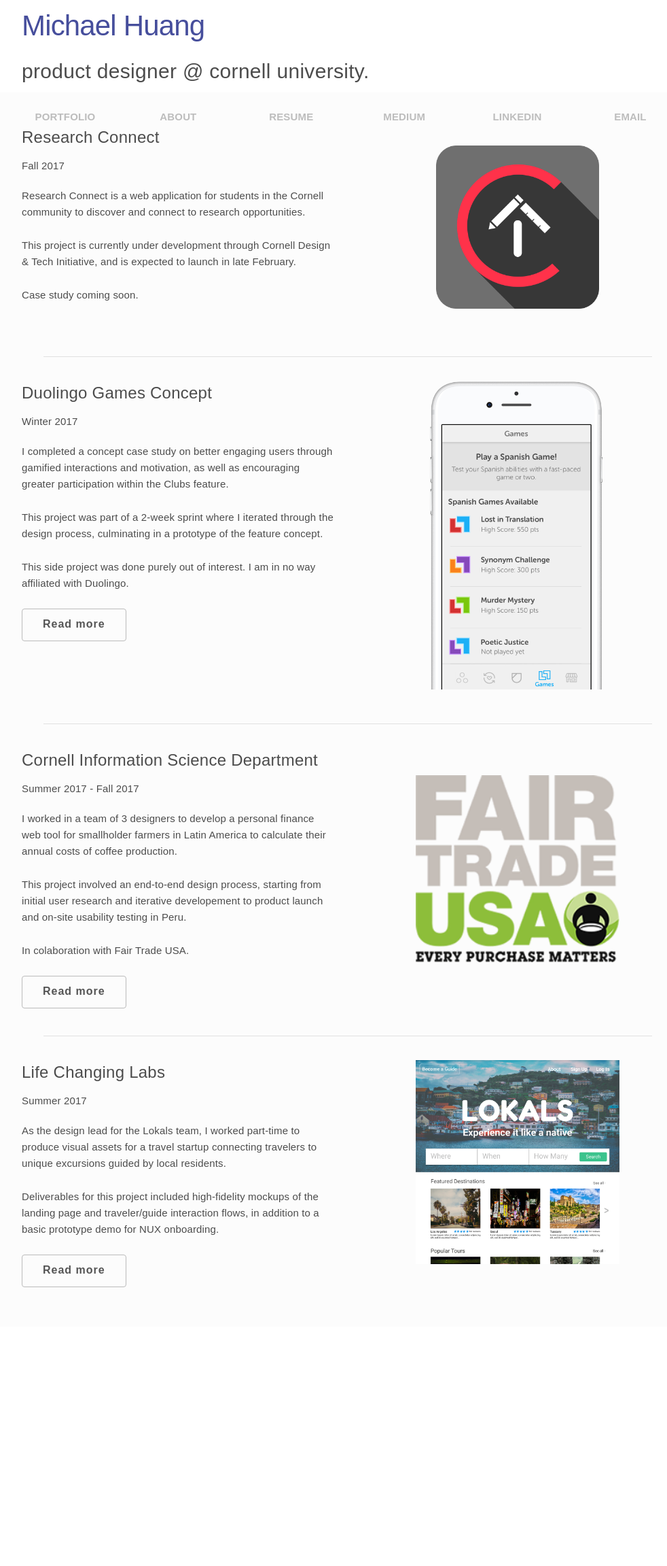
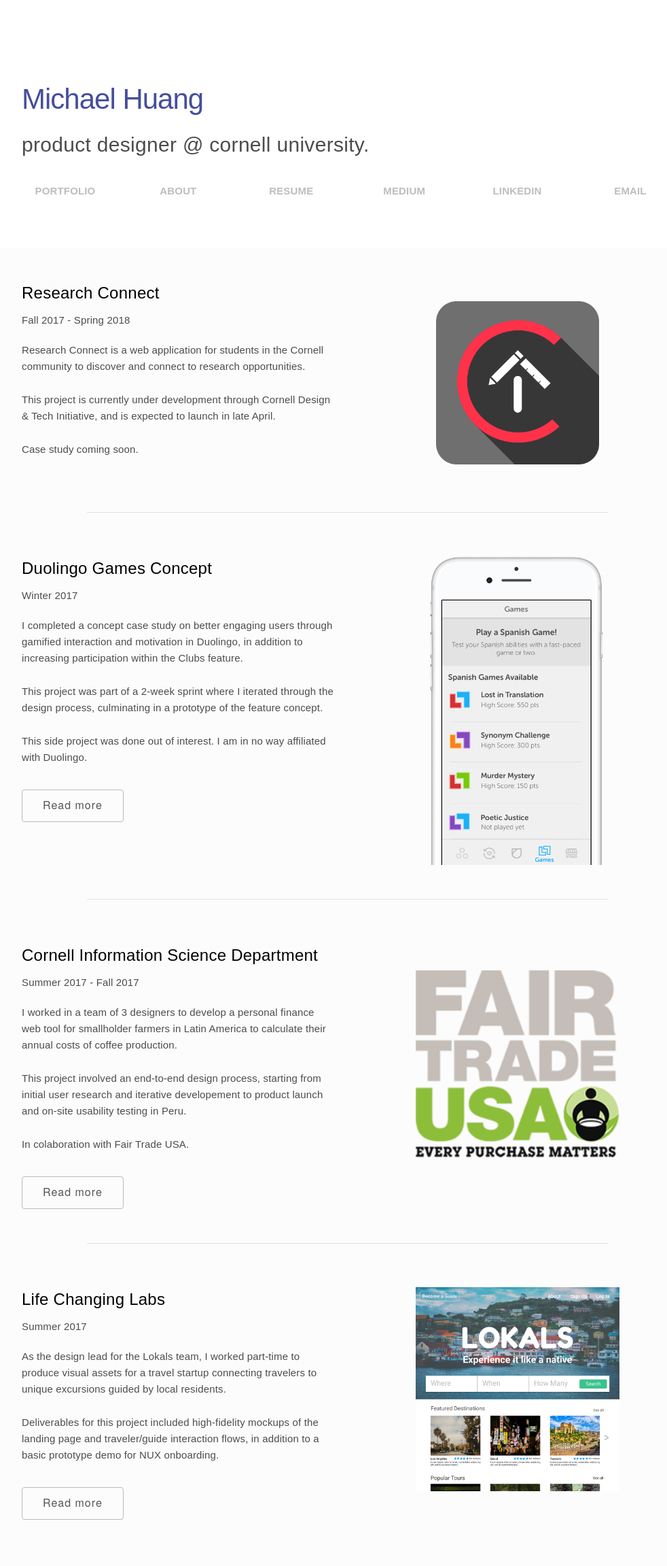
Before and after one commit to michaelhuangmk/michaelhuangmk.github.io, a Jekyll site: the page built from index.md, in a window 1280 px wide. Shown: the whole page at 68% size, without its empty margins (128-1110 px from the left). Built offline with Jekyll 4.4.1, drawn with Linux system fonts in a browser that asks for light colours; some web fonts are replaced; our own code applies the rules of GitHub Pages for plain Markdown files; before the commit the page ends 1951 px from its top, so only the background shows below that.

Commit message:
css fixes

```diff
--- a/_layouts/default.html
+++ b/_layouts/default.html
@@ -5,6 +5,8 @@
     <meta property="og:title" content="Michael Huang"/>
     <meta property="og:description" content="Product designer @ Cornell University."/>
     <meta property="og:site_name" content="Michael Huang"/>
+
+		<meta name="viewport" content="width=device-width, initial-scale=1">
 
     <!-- CSS -->
     <link rel="icon" type="favicon" sizes="96x96" href="/favicon.png">
--- a/_layouts/home.html
+++ b/_layouts/home.html
@@ -8,9 +8,9 @@
       <div class="row project">
           <div class="six columns">
               <h5>Research Connect</h5>
-                <h6>Fall 2017</h6>
+              <h6>Fall 2017 - Spring 2018</h6>
               <p>Research Connect is a web application for students in the Cornell community to discover and connect to research opportunities. </p>
-                <p>This project is currently under development through Cornell Design & Tech Initiative, and is expected to launch in late February.</p>
+              <p>This project is currently under development through Cornell Design & Tech Initiative, and is expected to launch in late April.</p>
               <p>Case study coming soon.</p>
               <!--<a class="button" href="#">Read more</a>-->
           </div>
@@ -25,9 +25,9 @@
             <div class="six columns">
                 <h5>Duolingo Games Concept</h5>
                 <h6>Winter 2017</h6>
-                <p>I completed a concept case study on better engaging users through gamified interactions and motivation, as well as encouraging greater participation within the Clubs feature. </p>
+                <p>I completed a concept case study on better engaging users through gamified interaction and motivation in Duolingo, in addition to increasing participation within the Clubs feature. </p>
                 <p>This project was part of a 2-week sprint where I iterated through the design process, culminating in a prototype of the feature concept.</p>
-                <p>This side project was done purely out of interest. I am in no way affiliated with Duolingo.</p>
+                <p>This side project was done out of interest. I am in no way affiliated with Duolingo.</p>
                 <a class="button" href="https://medium.com/@mkhuang/duolingo-concept-engaging-people-through-action-and-motivation-d0e87f9b3bda">Read more</a>
             </div>
             <div class="six columns">
--- a/css/style.css
+++ b/css/style.css
@@ -1,44 +1,33 @@
-@font-face {
-    font-weight: 200;
-}
-
-@font-face {
-    font-weight: 400;
-}
-
 @font-face {
     font-family: "San Francisco";
-    font-weight: 600;
     src: url("https://applesocial.s3.amazonaws.com/assets/styles/fonts/sanfrancisco/sanfranciscodisplay-regular-webfont.woff");
 }
 
-hr {
-    width: 70%;
+/* header nav */
+.nav {
+  margin-top: 120px;
+  margin-bottom: 120px;
 }
 
-h6, p, body, li{
-    font-family: "San Francisco","Helvetica Nueue", sans-serif;
-    margin-top: 12px;
-    color: #4c4c4c;
-    font-weight: 400;
-    letter-spacing: .01em;
+/* header title text */
+h2 {
+  font-family: "San Francisco", sans-serif;
+  margin-bottom: 20px;
 }
 
-h1, h2 {
-    font-family: "San Francisco","Helvetica Nueue", sans-serif;
-    letter-spacing: 0;
-    margin-bottom: 0;
-    color: #4c4c4c;
-    font-weight: 400;
-    letter-spacing: -.02em;
+/* description text and nav items */
+h6, p, li {
+  font-family: "San Francisco", sans-serif;
+  color: #4c4c4c;
+  letter-spacing: .01em;
 }
 
-h2 {
-    margin-bottom: 20px;
+h6 {
+  margin-top: 10px;
 }
 
 h3, h4, h5 {
-    font-family: "San Francisco","Helvetica Nueue", sans-serif;
+    font-family: "San Francisco", sans-serif;
     letter-spacing: 0;
     margin-bottom: 0;
     color: #4c4c4c;
@@ -47,12 +36,21 @@
 }
 
 h4 {
-    margin-bottom: 35px;
+  margin-bottom: 36px;
+}
+
+h5 {
+  color: black;
+}
+
+hr {
+  width: 60%;
+  margin-bottom: 5%;
 }
 
 a {
-    text-decoration: none;
-    color: #BDBDBD;
+  text-decoration: none;
+  color: #BDBDBD;
 }
 
 a:hover{
@@ -115,7 +113,8 @@
     text-transform: none;
     font-size: 16px;
     line-height:44px;
-    font-weight:600;
+    font-weight:400;
+    margin: 10px auto 20px auto;
 }
 
 .project {
@@ -139,7 +138,7 @@
     margin:auto;
 }
 
-.card{
+.card {
     padding-top: 48px;
     padding-bottom: 48px;
     border-bottom: 1px solid #E6E6E6;
```
Lines whose indentation alone changed are shown as unchanged.
